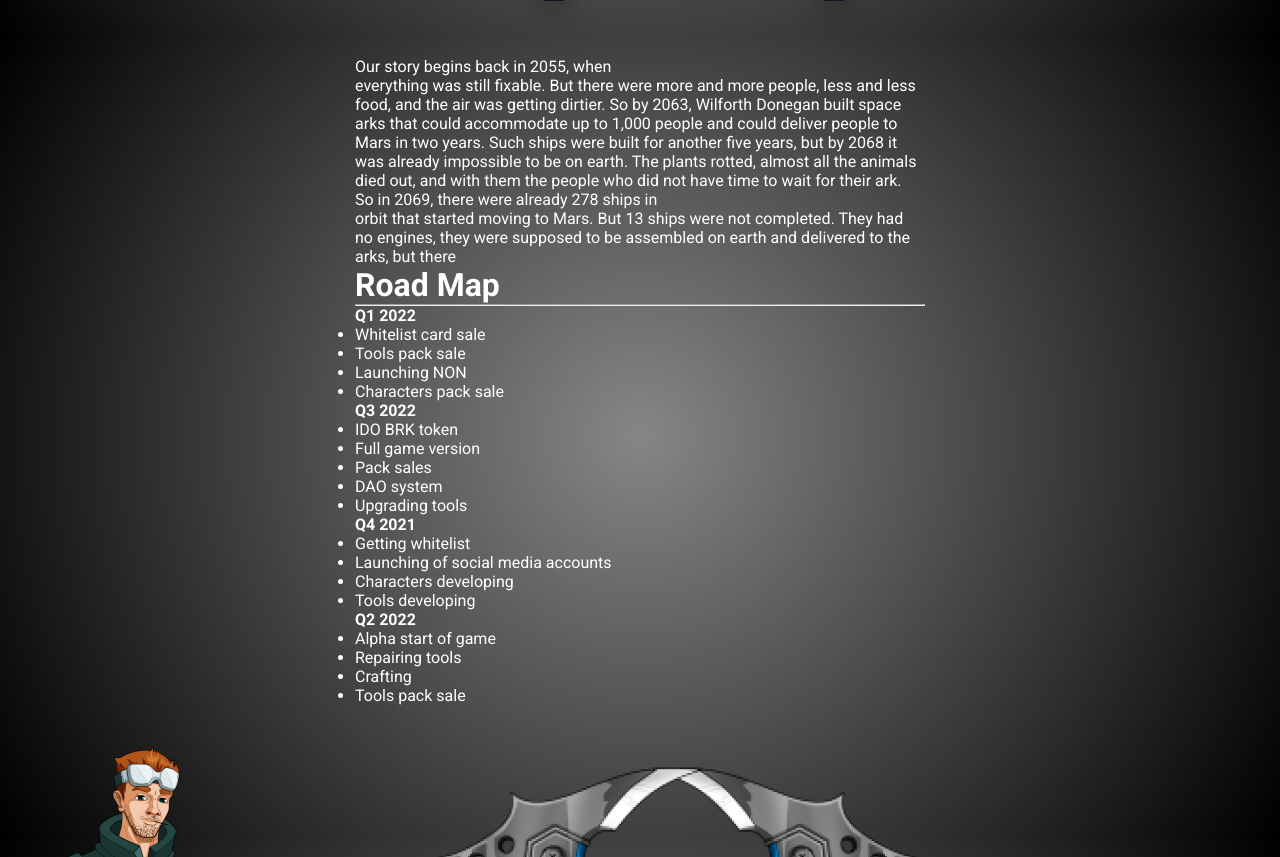
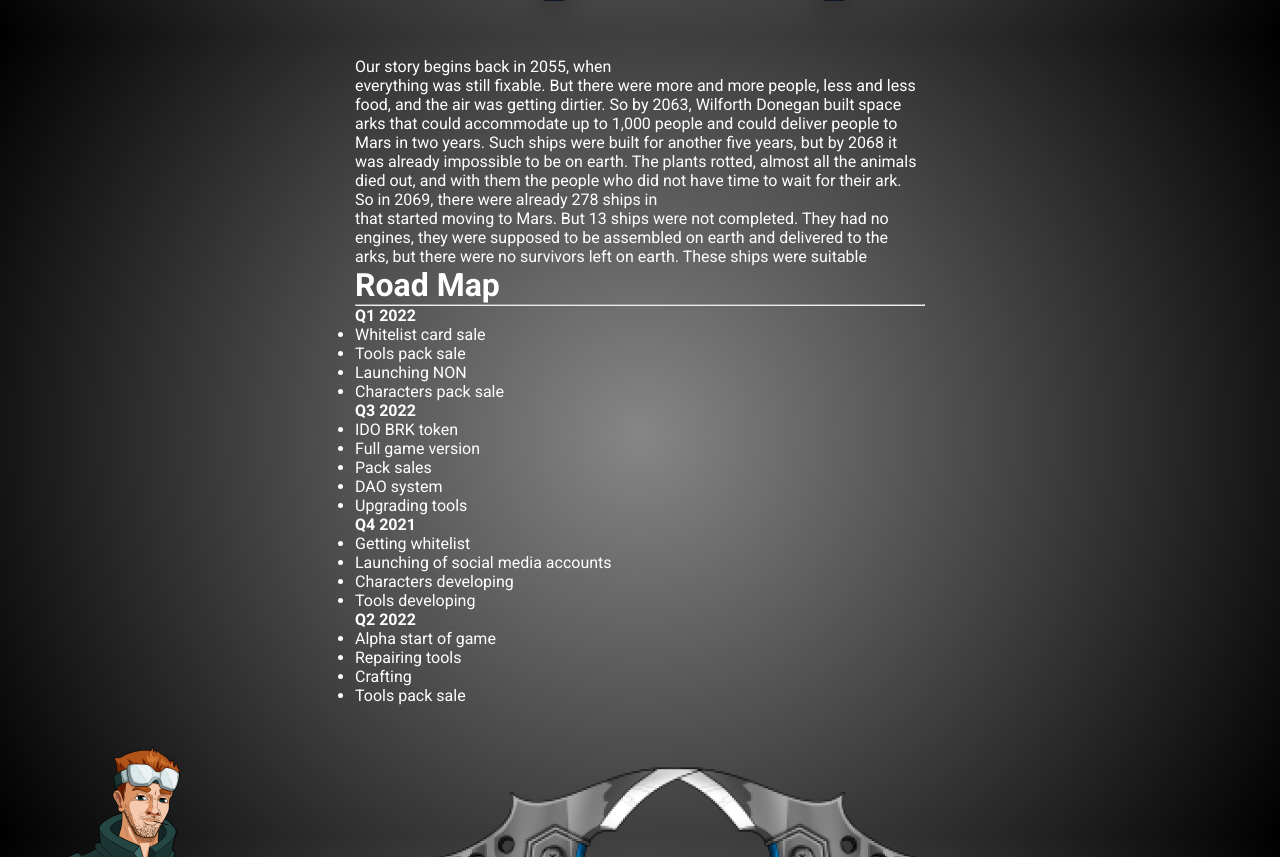
Before and after one commit to rexx0n/Figma1, a website: page index.html in a window 1280 px wide. Shown: the part 3165-4022 px from the top of the page. Drawn offline with Linux system fonts and the light colour scheme; files whose address does not match are found by name.

Commit message:
revised the text

```diff
--- a/index.html
+++ b/index.html
@@ -128,15 +128,15 @@
                 <img class="body__boy" src="img/ben_miller.png" alt="boy">
                 <img class="blur" src="img/ben_miller.png" alt="boy">
                 <div class="body__text">
-                    <p>Our story begins back in 2055, when<br> everything was still fixable. But there were more and
+                    <p class="body__start">Our story begins back in 2055, when</p><p>everything was still fixable. But there were more and
                         more people, less and less food, and the air was getting dirtier. So by 2063, Wilforth Donegan
                         built space arks that could accommodate up to 1,000 people and could deliver people to Mars in
                         two years. Such ships were built for another five years, but by 2068 it was already impossible
                         to be on earth. The plants rotted, almost all the animals died out, and with them the people who
                         did not have time to wait for their ark. </p>
-                    <p> So in 2069, there were already 278 ships in<br> orbit that started moving to Mars. But 13 ships
+                    <p class="body__start"> So in 2069, there were already 278 ships in</p><p>that started moving to Mars. But 13 ships
                         were not completed. They had no engines, they were supposed to be assembled on earth and
-                        delivered to the arks, but there</p>
+                        delivered to the arks, but there were no survivors left on earth. These ships were suitable</p>
                 </div>
             </div>
         </div>
--- a/sass/style.scss
+++ b/sass/style.scss
@@ -252,8 +252,10 @@ h2 {
   font-weight: normal;
   font-size: 20px;
   line-height: 40px;
+  width: 620px;
+}
+.body__start {
   text-align: center;
-  width: 620px;
 }
 h4 {
   font-style: normal;
```
Also changed, not shown: 1 other file.
